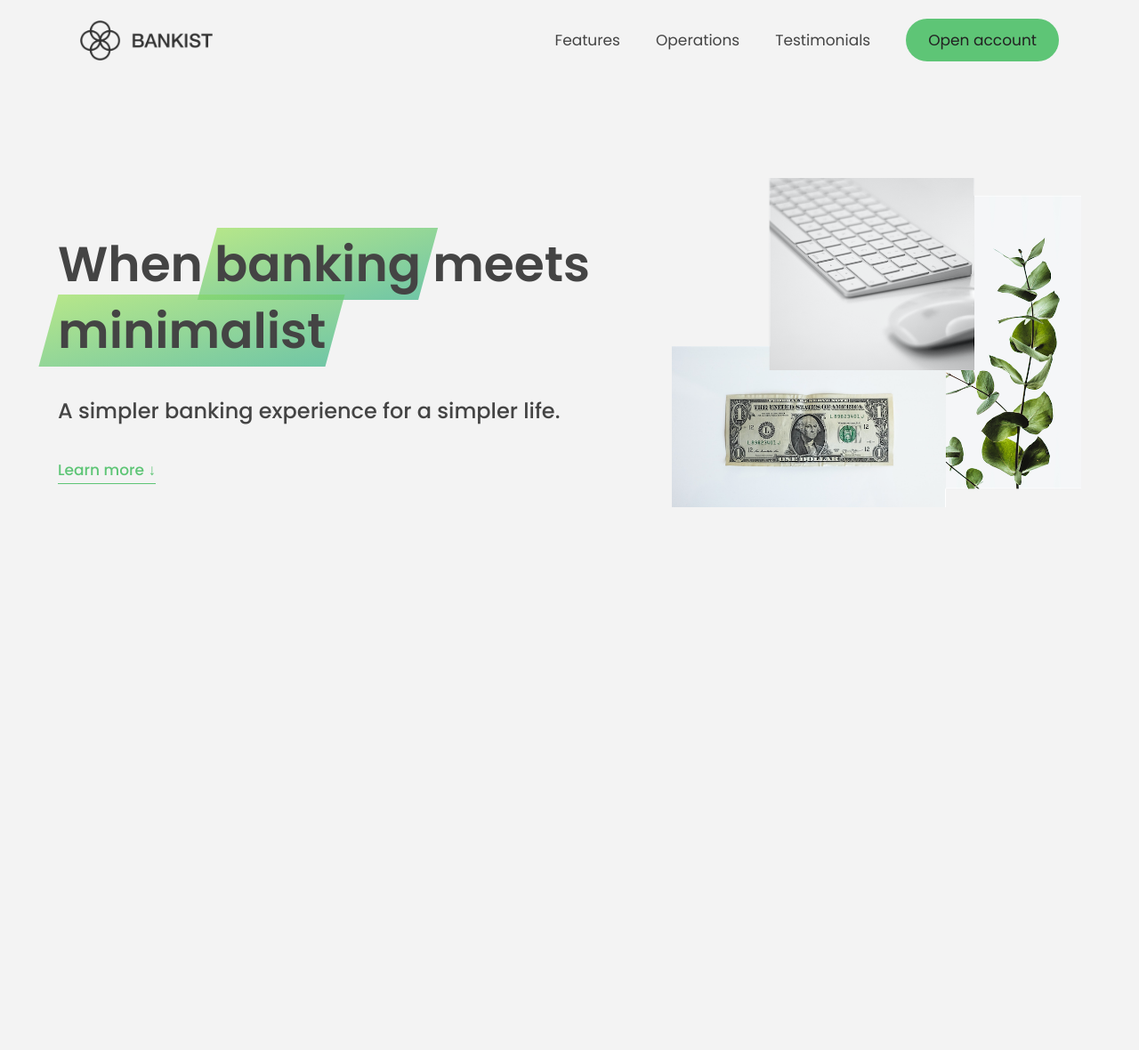
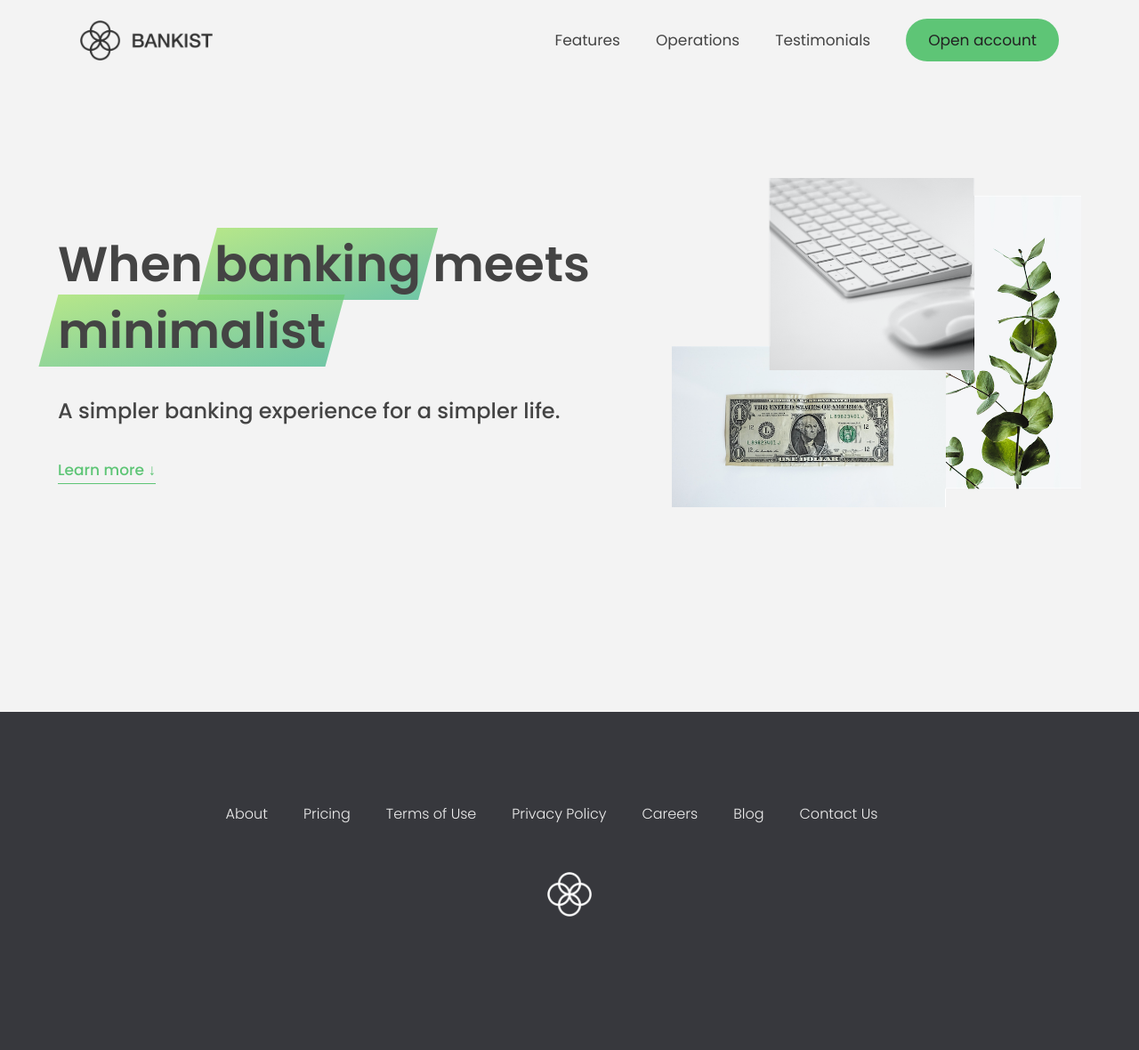
Before and after one commit to AlexSelby1/Bankist-DOM, a plain HTML site: page index.html in a window 1280 px wide. Shown: the whole page at 89% size. Before the commit the page ends 800 px from the top, so only its background shows below. Drawn offline with Linux system fonts and the light colour scheme.

Commit message:
footer added

```diff
--- a/index.html
+++ b/index.html
@@ -57,5 +57,32 @@
         />
       </div>
     </header>
+
+    <footer class="footer">
+      <ul class="footer__nav">
+        <li class="footer__item">
+          <a class="footer__link" href="#">About</a>
+        </li>
+        <li class="footer__item">
+          <a class="footer__link" href="#">Pricing</a>
+        </li>
+        <li class="footer__item">
+          <a class="footer__link" href="#">Terms of Use</a>
+        </li>
+        <li class="footer__item">
+          <a class="footer__link" href="#">Privacy Policy</a>
+        </li>
+        <li class="footer__item">
+          <a class="footer__link" href="#">Careers</a>
+        </li>
+        <li class="footer__item">
+          <a class="footer__link" href="#">Blog</a>
+        </li>
+        <li class="footer__item">
+          <a class="footer__link" href="#">Contact Us</a>
+        </li>
+      </ul>
+      <img src="img/icon.png" alt="Logo" class="footer__logo" />
+    </footer>
   </body>
 </html>
--- a/style.css
+++ b/style.css
@@ -179,3 +179,39 @@ h4 {
   transform: scale(1.07, 1.05) skewX(-15deg);
   background-image: var(--gradient-primary);
 }
+
+/* FOOTER */
+.footer {
+  padding: 10rem 3rem;
+  background-color: #37383d;
+}
+
+.footer__nav {
+  list-style: none;
+  display: flex;
+  justify-content: center;
+  margin-bottom: 5rem;
+}
+
+.footer__item {
+  margin-right: 4rem;
+}
+
+.footer__link {
+  font-size: 1.6rem;
+  color: #eee;
+  text-decoration: none;
+}
+
+.footer__logo {
+  height: 5rem;
+  display: block;
+  margin: 0 auto;
+  margin-bottom: 5rem;
+}
+
+.footer__copyright {
+  font-size: 1.4rem;
+  color: #aaa;
+  text-align: center;
+}
```
Also changed, not shown: img/icon.png (added).
